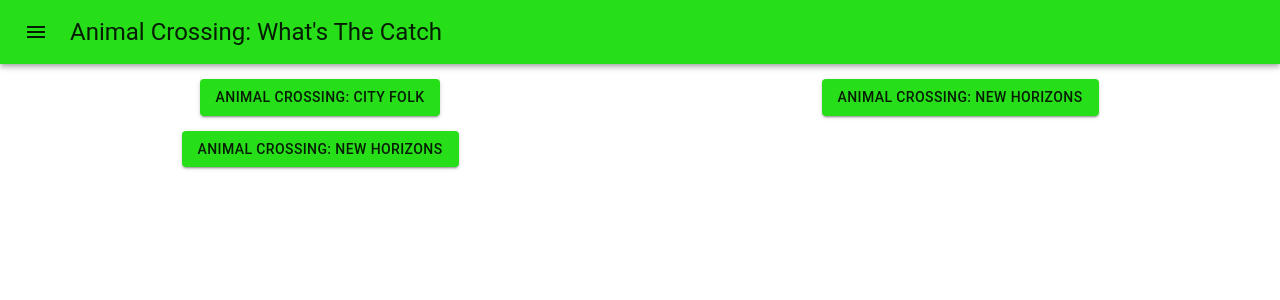
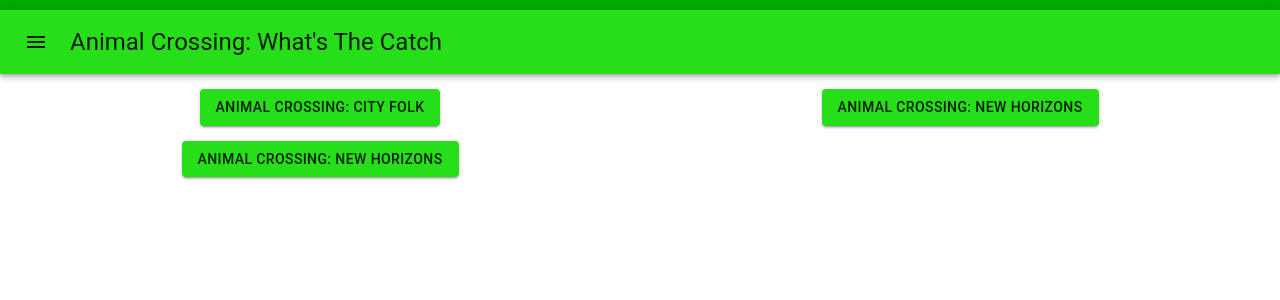
Before and after one commit to MatthewBloemke/AnimalCrossingWTC, a React app: page /dashboard in a window 1280 px wide. Shown: the top 300 px of the page. Built offline with nearby package versions, Linux system fonts and the light colour scheme; the HTML template or start-up script is replaced by a standard one.

Commit message:
added appbar

```diff
--- a/src/client/layout/Layout.jsx
+++ b/src/client/layout/Layout.jsx
@@ -15,6 +15,7 @@
         <main>
             <Grid container justifyContent="center" >
                 <Grid item xs={12}>
+                    <AppBar position="static" sx={{backgroundColor: '#00ac00', paddingTop: "10px"}}></AppBar>
                     <AppBar position="static">
                         <Toolbar>
                             <IconButton
```
